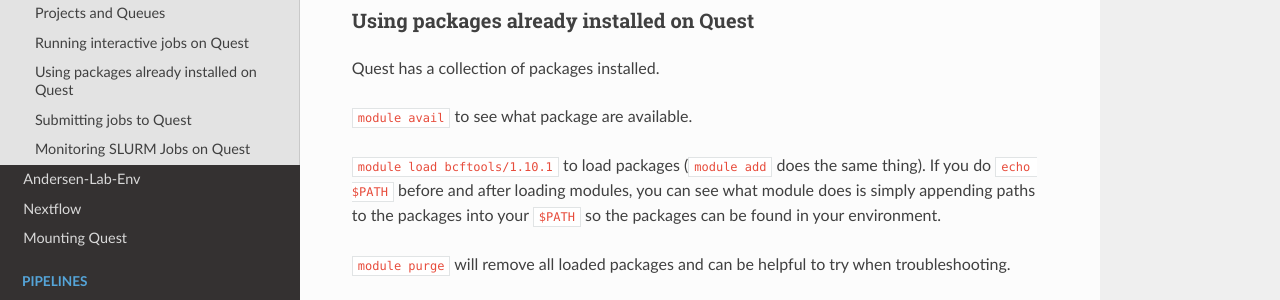
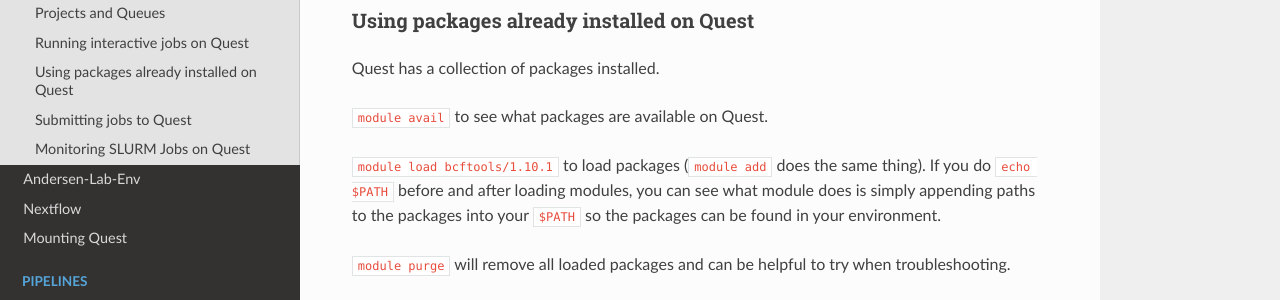
Before and after one commit to AndersenLab/dry-guide, an MkDocs documentation site: the page built from docs/quest-intro.md, in a window 1280 px wide and 900 px high, scrolled down 2715 px. Shown: the part 151-451 px from the top of the window. Built offline with MkDocs 1.6.1, drawn with Linux system fonts in a browser that asks for light colours; nearby versions of some CDN libraries; comment, search, counter and statistics services are not loaded.

Commit message:
Update quest-intro.md

```diff
--- a/docs/quest-intro.md
+++ b/docs/quest-intro.md
@@ -86,7 +86,7 @@
 
 Quest has a collection of packages installed.
 
-`module avail` to see what package are available.
+`module avail` to see what packages are available on Quest.
 
 `module load bcftools/1.10.1` to load packages (`module add` does the same thing). If you do `echo $PATH` before and after loading modules, you can see what module does is simply appending paths to the packages into your `$PATH` so the packages can be found in your environment.
 
```
